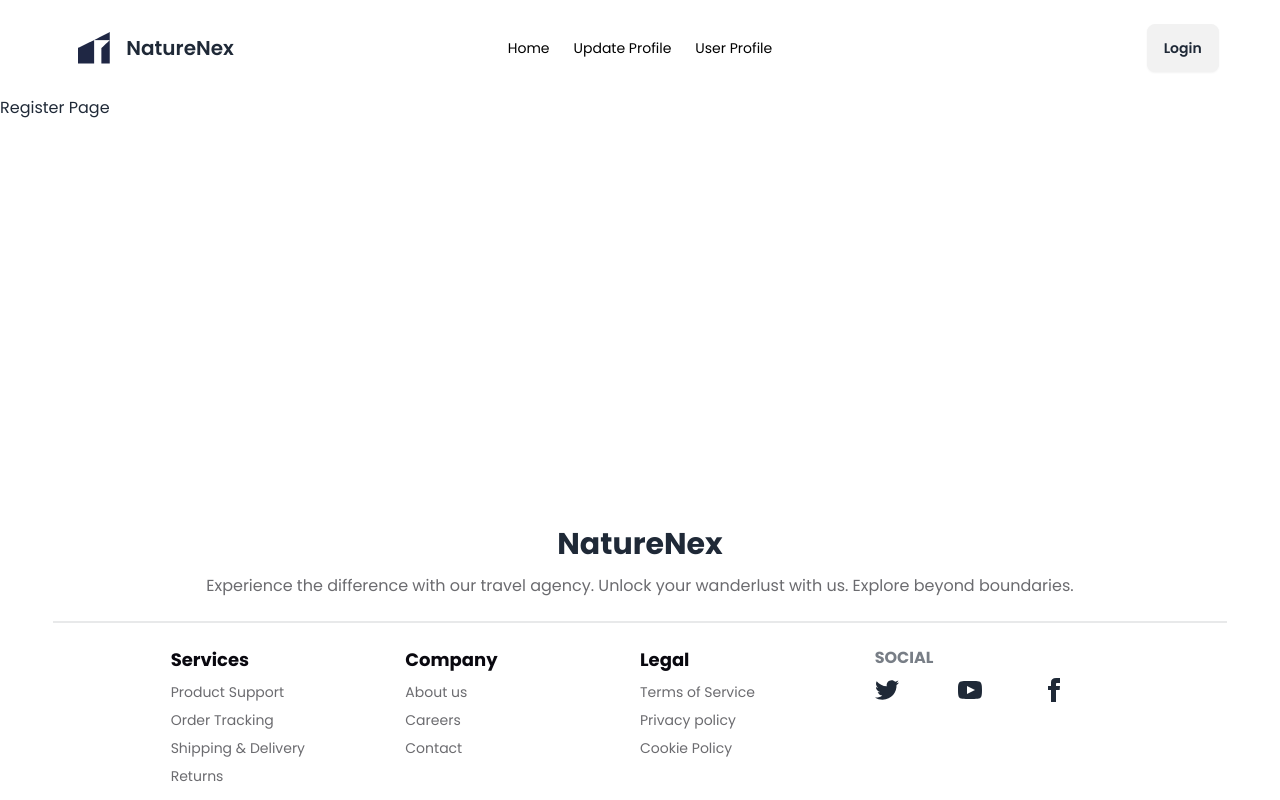
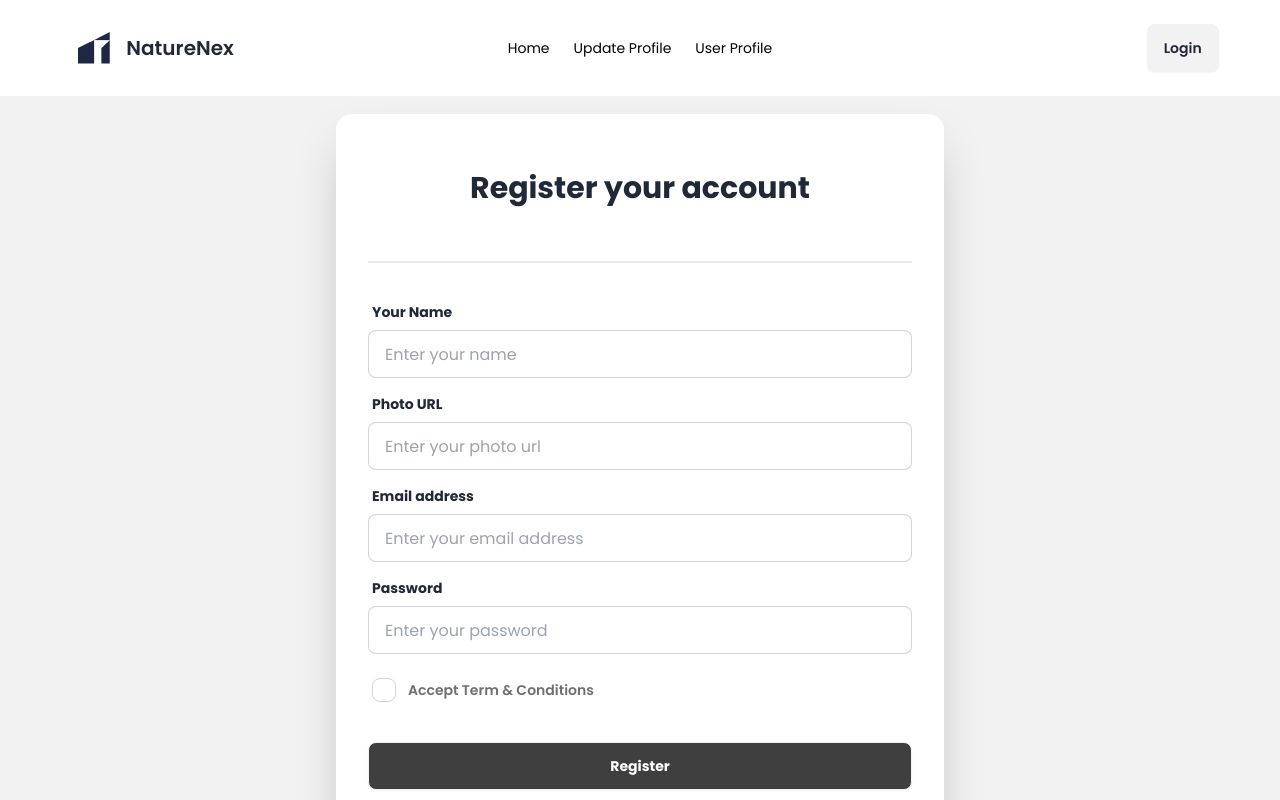
Before and after one commit to RaiyanJiyon/NatureNex-Eco-Adventure, a React (Vite) app: page /auth/register in a window 1280 px wide. Shown: the top 800 px of the page. Built offline with nearby package versions, Linux system fonts and the light colour scheme.

Commit message:
feat(pages): implement Register.jsx page from pages/Auth wit following fields ( Name, Photo URL, Email, Password, Accepet Terms and Condition Register button )

```diff
--- a/src/pages/Auth/Login.jsx
+++ b/src/pages/Auth/Login.jsx
@@ -26,7 +26,7 @@ const Login = () => {
                         <div className="form-control mt-6">
                             <button className="btn bg-[#403F3F] text-white font-bold">Login</button>
                         </div>
-                        <p className="text-center mt-8">Don&apos;t Have An Account ? <Link to={"/register"} className="text-[#F75B5F]">Register</Link></p>
+                        <p className="text-center mt-8">Don&apos;t Have An Account ? <Link to={"/auth/register"} end className="text-[#F75B5F]">Register</Link></p>
                     </form>
                 </div>
             </div>
--- a/src/pages/Auth/Register.jsx
+++ b/src/pages/Auth/Register.jsx
@@ -1,7 +1,48 @@
 const Register = () => {
     return (
-        <div>
-            <h1>Register Page</h1>
+        <div className="hero bg-base-200 min-h-screen">
+            <div className="hero-content md:w-1/2">
+                <div className="card bg-base-100 w-full shrink-0 shadow-2xl py-14">
+                    <h2 className="text-3xl font-bold text-center w-11/12 mx-auto">Register your account</h2>
+                    <form className="card-body">
+                        <div className="divider"></div>
+                        <div className="form-control">
+                            <label className="label">
+                                <span className="label-text font-bold">Your Name</span>
+                            </label>
+                            <input type="text" name="name" placeholder="Enter your name" className="input input-bordered" required />
+                        </div>
+                        <div className="form-control">
+                            <label className="label">
+                                <span className="label-text font-bold">Photo URL</span>
+                            </label>
+                            <input type="text" name="photoUrl" placeholder="Enter your photo url" className="input input-bordered" required />
+                        </div>
+                        <div className="form-control">
+                            <label className="label">
+                                <span className="label-text font-bold">Email address</span>
+                            </label>
+                            <input type="email" name="email" placeholder="Enter your email address" className="input input-bordered" required />
+                        </div>
+                        <div className="form-control">
+                            <label className="label">
+                                <span className="label-text font-bold">Password</span>
+                            </label>
+                            <input type="password" name="password" placeholder="Enter your password" className="input input-bordered" required />
+                            {/* checkbox */}
+                            <div className="form-control mt-4">
+                                <label className="label cursor-pointer flex-row-reverse justify-end gap-3">
+                                    <span className="label-text text-[#706F6F] font-semibold">Accept Term & Conditions</span>
+                                    <input type="checkbox" className="checkbox" />
+                                </label>
+                            </div>
+                        </div>
+                        <div className="form-control mt-6">
+                            <button className="btn bg-[#403F3F] text-white font-bold">Register</button>
+                        </div>
+                    </form>
+                </div>
+            </div>
         </div>
     );
 };
```
